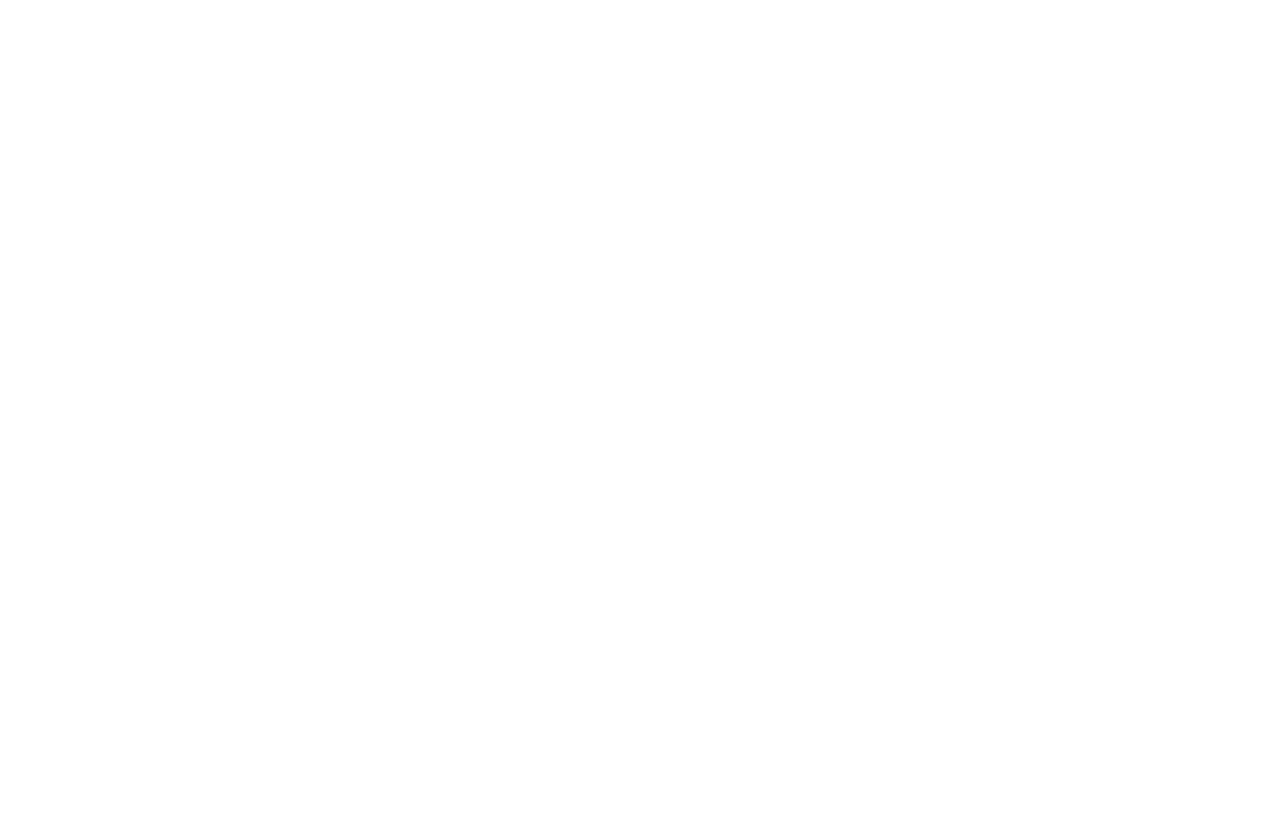
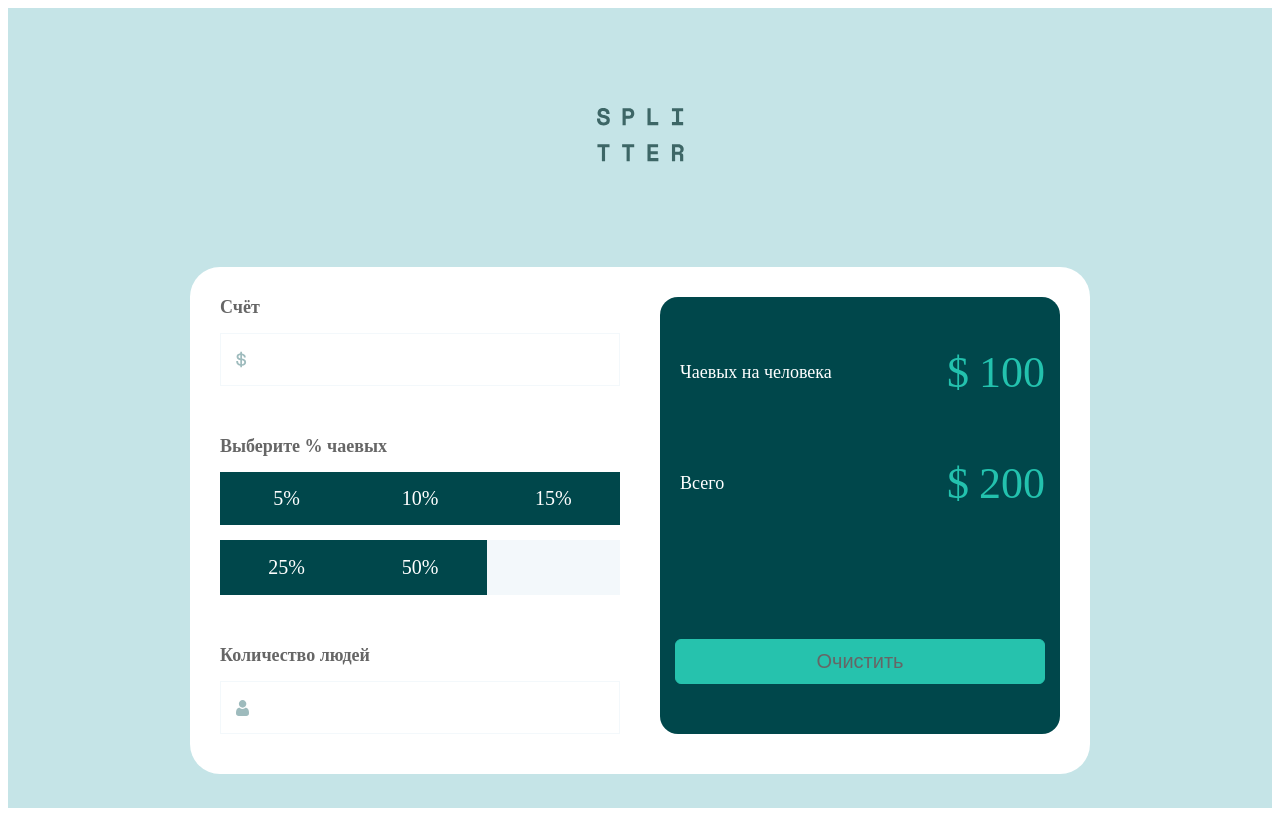
Before and after one commit to brinevdev/tips_calculator, a plain HTML site: page index.html in a window 1280 px wide. Drawn offline with Linux system fonts and the light colour scheme.

Commit message:
create main layout

```diff
--- a/index.html
+++ b/index.html
@@ -8,7 +8,49 @@
     <link rel="stylesheet" href="style.css">
 </head>
 <body>
-
+    <div class="tips">
+        <div class="tips__container">
+            <div class="tips__header">
+                <img src="./icons/logo.svg" alt="splitter">
+            </div>
+            <div class="tips__body">
+                <div class="tips__column tips__column_1">
+                    <div class="tips__bill bill">
+                        <div class="bill__lable lable">Счёт</div>
+                        <input type="number"  id="bill" class="bill__input">
+                    </div>
+                    <div class="tips__percent percent">
+                        <div class="percent__lable lable">Выберите % чаевых</div>
+                        <div class="percent__items">
+                            <div class="percent__item">5%</div>
+                            <div class="percent__item">10%</div>
+                            <div class="percent__item">15%</div>
+                            <div class="percent__item">25%</div>
+                            <div class="percent__item">50%</div>
+                            <input type="number" class="percent__item percent__input" id="percent" placeholder="" min='0' max="100">
+                        </div>
+                    </div>
+                    <div class="tips__amount ">
+                        <div class="amount__lable lable">Количество людей</div>
+                        <input type="nummber" class="amount__input" id="amount">
+                    </div>
+                </div>
+                <div class="tips__column tips__column_2">
+                        <div>
+                            <div class="tips__amount amount">
+                                <div class="amount__title title">Чаевых на человека</div>
+                                <div class="amount__sum sum">100</div>
+                            </div>
+                            <div class="tips__total total">
+                                <div class="total__title title">Всего</div>
+                                <div class="total__sum sum">200</div>
+                            </div>
+                        </div>
+                        <button class="tips__button">Очистить</button>
+                </div>
+            </div>
+        </div>
+    </div>
 <script src="main.js"></script>
 </body>
 </html>
--- a/style.css
+++ b/style.css
@@ -0,0 +1,169 @@
+
+* {
+    box-sizing: border-box;
+}
+input::-webkit-outer-spin-button,
+input::-webkit-inner-spin-button {
+    -webkit-appearance: none;
+    margin: 0;
+}
+input[type='number'] {
+    -moz-appearance: textfield;
+}
+.tips {
+    font-size: 18px;
+    color: #666;
+}
+input {
+    outline: none;
+    padding: 15px;
+    width: 100%;
+    color: #00474b;
+    background-color: #f3f8fb;
+    border: 1px solid #f3f8fb;
+    font-size: 18px;
+    font-weight: 700;
+    line-height: 17px;
+}
+.tips {
+   min-height: 100vh;
+   background-color: #c5e4e7;
+}
+.tips__container {
+    max-width: 900px;
+    margin: 0px auto;
+}
+.tips__header {
+    background-color: #c5e4e7;
+    padding:100px 0px;
+    text-align: center;
+}
+.tips__body {
+    background-color: #fff;
+    padding: 30px 30px 40px;
+    border-radius: 30px;
+    display: grid;
+    grid-template-columns: repeat(2,1fr);
+    grid-column-gap: 40px;
+}
+.lable{
+    font-weight: 700;
+    font-size: 18px;
+    margin-bottom: 15px;
+}
+.tips__column {
+    display: grid;
+    grid-template-rows: repeat(3,auto);
+    grid-row-gap: 50px;
+}
+.bill__input {
+    padding-left: 80%;
+    background: url('./icons/icon-dollar.svg') no-repeat center left 15px;
+}
+.percent__items {
+    display: grid;
+    grid-template-columns: repeat(3,1fr);
+    row-gap:  15px;
+}
+
+.percent__item {
+    color: #fff;
+    display: flex;
+    justify-content: center;
+    align-items: center;
+    padding:15px 25px;
+    background-color: #00474b;
+    cursor: pointer;
+    font-size: 20px;
+}
+.percent__item:hover{
+    background-color: #23c2ae;
+}
+.percent__item_active{
+    background-color: #23c2ae;
+}
+#percent{
+    font-size: 20px;
+    color: #00474b;
+    text-align: center;
+    padding:15px 5px;
+    background-color: #f3f8fb;
+    border: 1px solid #f3f8fb;
+}
+.amount__input {
+    padding-left: 80%;
+    background: url('./icons/icon-person.svg') no-repeat center left 15px;
+}
+.tips__column_2 {
+    border-radius: 18px;
+    background-color: #00474b;
+    padding: 50px 15px;
+    justify-content: space-between;
+}
+
+.tips__column_2 {
+    display: flex;
+    flex-direction: column;
+}
+
+.amount {
+    display: flex;
+    justify-content: space-between;
+    align-items: center;
+    margin-bottom: 60px;
+}
+.title {
+    display: flex;
+    align-items: center;
+    color: #fff;
+    padding: 0px 5px;
+}
+.total {
+    display: flex;
+    justify-content: space-between;
+}
+.sum {
+    align-items: center;
+    color: #23c2ae;
+    font-size: 44px;
+    display: flex;
+    align-items: center;
+}
+.sum::before {
+    content: '$';
+    font-size: 44px;
+    padding-right: 10px;
+}
+.tips__button{
+    width: 100%;
+    padding:10px 15px;
+    text-align: center;
+    background-color: #26c2ad;
+    color: #666;
+    align-self: end;
+    font-size: 20px;
+    cursor: pointer;
+    border-radius: 6px;
+    border: 1px solid #26c2ad;
+}
+.tips__button:hover {
+    background-color: #06f0d0;
+}
+@media(max-width:768px){
+    .tips__body  {
+        grid-template-columns: none;
+        grid-template-rows: repeat(2,1fr);
+        row-gap: 30px;
+    }
+    .percent__items {
+        display: grid;
+        grid-template-columns: repeat(2,1fr);
+        row-gap:  15px;
+        column-gap: 15px;
+    }
+}
+@media(max-width:400px){
+    .bill__input {
+        padding-left: 65%;
+    }
+}
```
Also changed, not shown: icons/logo.svg (added).
